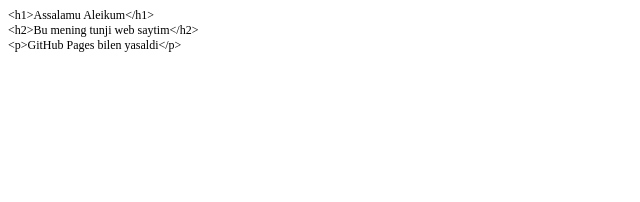
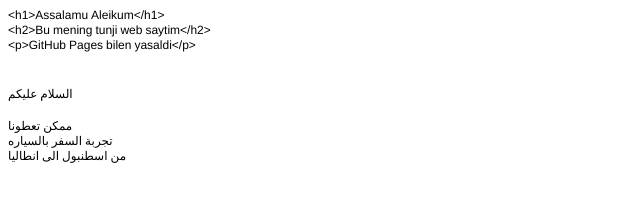
Before and after one commit to mtohsun-jpg/tordunyasi, a plain HTML site: page index.html in a window 1280 px wide. Shown: the whole page, without its empty margins (0-640 px from the left). Drawn offline with Linux system fonts and the light colour scheme.

Commit message:
Update index.html

```diff
--- a/index.html
+++ b/index.html
@@ -7,12 +7,23 @@
   <meta name="Generator" content="Cocoa HTML Writer">
   <meta name="CocoaVersion" content="2685.5">
   <style type="text/css">
-    p.p1 {margin: 0.0px 0.0px 0.0px 0.0px; font: 12.0px 'Geeza Pro'}
+    p.p1 {margin: 0.0px 0.0px 0.0px 0.0px; font: 12.0px Helvetica; -webkit-text-stroke: #000000}
+    p.p2 {margin: 0.0px 0.0px 0.0px 0.0px; font: 12.0px 'Geeza Pro'; -webkit-text-stroke: #000000; min-height: 17.0px}
+    p.p3 {margin: 0.0px 0.0px 0.0px 0.0px; font: 12.0px 'Geeza Pro'; -webkit-text-stroke: #000000}
+    span.s1 {font-kerning: none}
+    span.s2 {font: 12.0px 'Geeza Pro'; font-kerning: none}
   </style>
 </head>
 <body>
-<p class="p1">&lt;h1&gt;Assalamu Aleikum&lt;/h1&gt;</p>
-<p class="p1">&lt;h2&gt;Bu mening tunji web saytim&lt;/h2&gt;</p>
-<p class="p1">&lt;p&gt;GitHub Pages bilen yasaldi&lt;/p&gt;</p>
+<p class="p1"><span class="s1">&lt;h1&gt;Assalamu</span><span class="s2"> </span><span class="s1">Aleikum&lt;/h1&gt;</span></p>
+<p class="p1"><span class="s1">&lt;h2&gt;Bu</span><span class="s2"> </span><span class="s1">mening</span><span class="s2"> </span><span class="s1">tunji</span><span class="s2"> </span><span class="s1">web</span><span class="s2"> </span><span class="s1">saytim&lt;/h2&gt;</span></p>
+<p class="p1"><span class="s1">&lt;p&gt;GitHub</span><span class="s2"> </span><span class="s1">Pages</span><span class="s2"> </span><span class="s1">bilen</span><span class="s2"> </span><span class="s1">yasaldi&lt;/p&gt;</span></p>
+<p class="p2"><span class="s1"><span class="Apple-converted-space">    </span></span></p>
+<p class="p2"><span class="s1"></span><br></p>
+<p class="p3"><span class="s1">السلام عليكم<span class="Apple-converted-space"> </span></span></p>
+<p class="p2"><span class="s1"></span><br></p>
+<p class="p3"><span class="s1">ممكن تعطونا<span class="Apple-converted-space"> </span></span></p>
+<p class="p3"><span class="s1">تجربة السفر بالسياره<span class="Apple-converted-space"> </span></span></p>
+<p class="p3"><span class="s1">من اسطنبول الى انطاليا</span></p>
 </body>
 </html>
```
